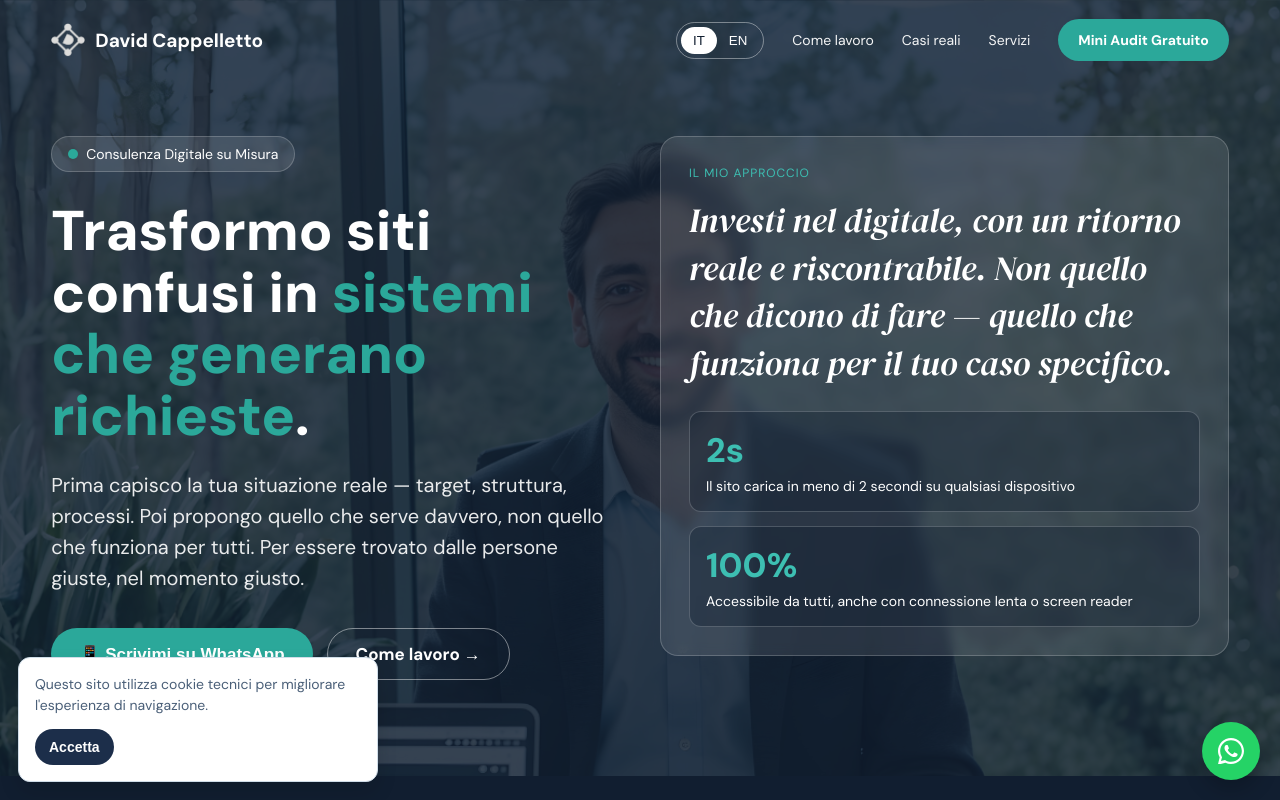
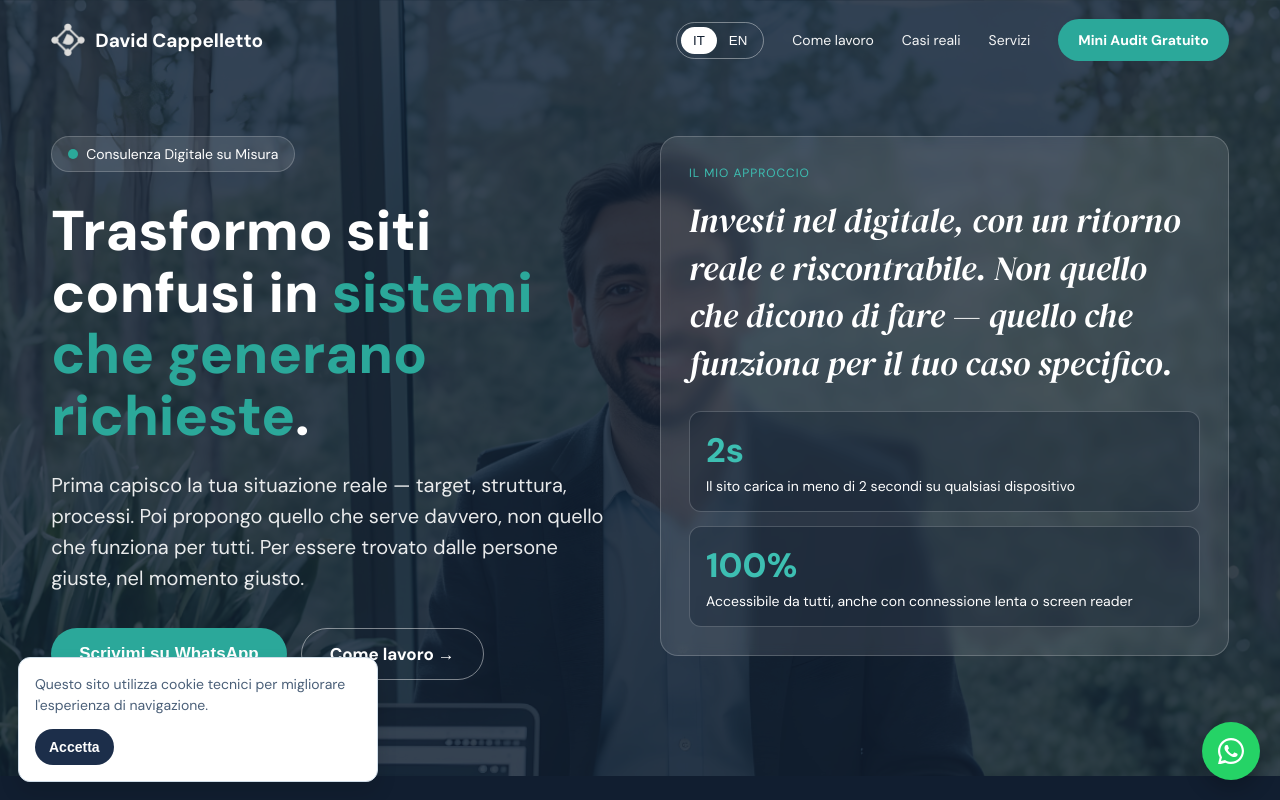
Before and after one commit to DavidCappelletto/davidcappelletto, a Next.js app: page / in a window 1280 px wide. Shown: the top 800 px of the page. Built offline with nearby package versions, Linux system fonts and the light colour scheme.

Commit message:
rimossa emoji bottone whatsapp

```diff
--- a/src/app/page.js
+++ b/src/app/page.js
@@ -11,7 +11,7 @@ const copy = {
     heroTitleB: "sistemi che generano richieste",
     heroSubtitle:
       "Prima capisco la tua situazione reale — target, struttura, processi. Poi propongo quello che serve davvero, non quello che funziona per tutti. Per essere trovato dalle persone giuste, nel momento giusto.",
-    heroBtn1: "📱 Scrivimi su WhatsApp",
+    heroBtn1: "Scrivimi su WhatsApp",
     heroBtn2: "Come lavoro →",
     approach: "Il mio approccio",
     quote:
@@ -161,7 +161,7 @@ const copy = {
     heroTitleB: "systems that generate qualified leads",
     heroSubtitle:
       "First I understand your real situation — target, structure, processes. Then I propose what you actually need, not what works for everyone. So you can be found by the right people, at the right time.",
-    heroBtn1: "📱 Message me on WhatsApp",
+    heroBtn1: "Message me on WhatsApp",
     heroBtn2: "How I work →",
     approach: "My approach",
     quote:
```
